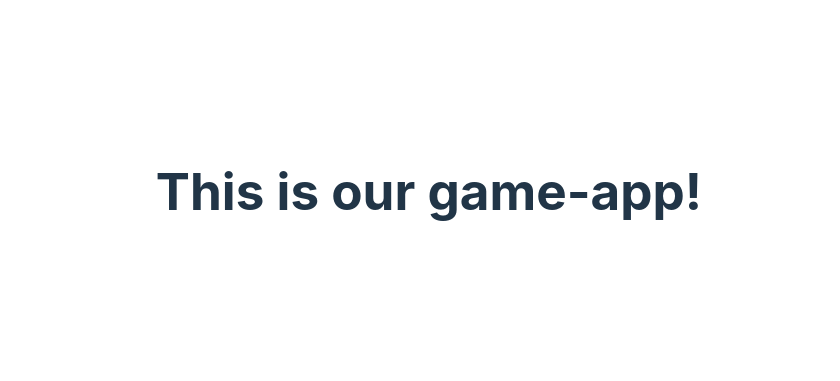
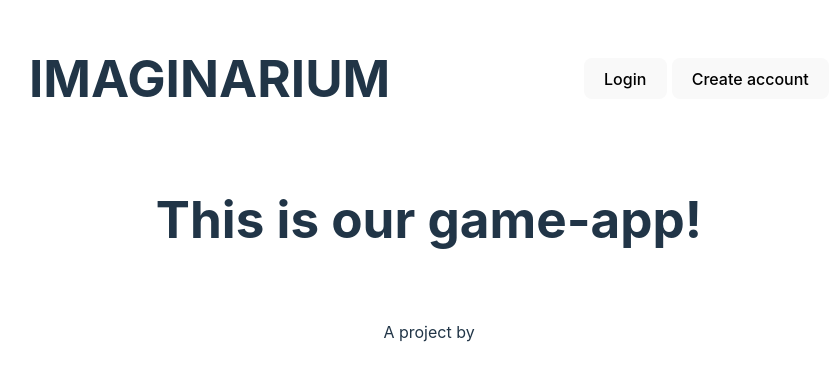
Before and after one commit to nadine-dawod/dragndrop-game, a React (Vite) app: page / in a window 1280 px wide. Shown: the part 209-590 px from the top of the page, without its empty margins (211-1051 px from the left). Built offline with nearby package versions, Linux system fonts and the light colour scheme.

Commit message:
Adjust routes + add header and footer i App (#11)
* move routes to separate folder + add header and footer

* remove borders on header and footer

```diff
--- a/src/App.jsx
+++ b/src/App.jsx
@@ -1,20 +1,17 @@
 import "./App.css";
-import { Route, BrowserRouter as Router, Routes } from "react-router-dom";
-import { HomePage } from "./pages/HomePage";
-import { ErrorLogin } from "./components/ErrorLogin";
-import { GamePage } from "./pages/GamePage";
-import { ProfilePage } from "./pages/ProfilePage";
+import { BrowserRouter as Router } from "react-router-dom";
+
+import { Header } from "./components/Header";
+import { Footer } from "./components/Footer";
+import routes from "./routes/routes";
 
 function App() {
   return (
     <>
       <Router>
-        <Routes>
-          <Route path="/" element={<HomePage />} />
-          <Route path="*" element={<ErrorLogin />} />
-          <Route path="/game/:userId" element={<GamePage />} />
-          <Route path="/profile/:userId" element={<ProfilePage />} />
-        </Routes>
+        <Header />
+        {routes}
+        <Footer />
       </Router>
     </>
   );
--- /dev/null
+++ b/src/components/Footer.css
@@ -0,0 +1,7 @@
+.footer {
+  display: flex;
+  min-height: 100px;
+  width: 80vp;
+  justify-content: center;
+  align-items: center;
+}
--- a/src/components/Footer.jsx
+++ b/src/components/Footer.jsx
@@ -0,0 +1,9 @@
+import "./Footer.css";
+
+export const Footer = () => {
+  return (
+    <div className="footer">
+      <p>A project by</p>
+    </div>
+  );
+};
--- /dev/null
+++ b/src/components/Header.css
@@ -0,0 +1,13 @@
+.header {
+  display: flex;
+  flex-wrap: wrap;
+  align-items: center;
+  justify-content: space-between;
+  width: 100vh;
+  padding: 1rem;
+}
+.navBar {
+  display: inline-flex;
+  flex-wrap: wrap;
+  gap: 5px;
+}
--- a/src/components/Header.jsx
+++ b/src/components/Header.jsx
@@ -0,0 +1,14 @@
+import "./Header.css";
+export const Header = () => {
+  return (
+    <div className="header">
+      <div>
+        <h1>IMAGINARIUM</h1>
+      </div>
+      <div className="navBar">
+        <button>Login</button>
+        <button>Create account</button>
+      </div>
+    </div>
+  );
+};
--- /dev/null
+++ b/src/routes/routes.jsx
@@ -0,0 +1,16 @@
+import { Route, Routes } from "react-router-dom";
+import { HomePage } from "../pages/HomePage";
+import { GamePage } from "../pages/GamePage";
+import { ProfilePage } from "../pages/ProfilePage";
+import { ErrorLogin } from "../components/ErrorLogin";
+
+const routes = (
+  <Routes>
+    <Route path="/" element={<HomePage />} />
+    <Route path="*" element={<ErrorLogin />} />
+    <Route path="/game/:userId" element={<GamePage />} />
+    <Route path="/profile/:userId" element={<ProfilePage />} />
+  </Routes>
+);
+
+export default routes;
```
